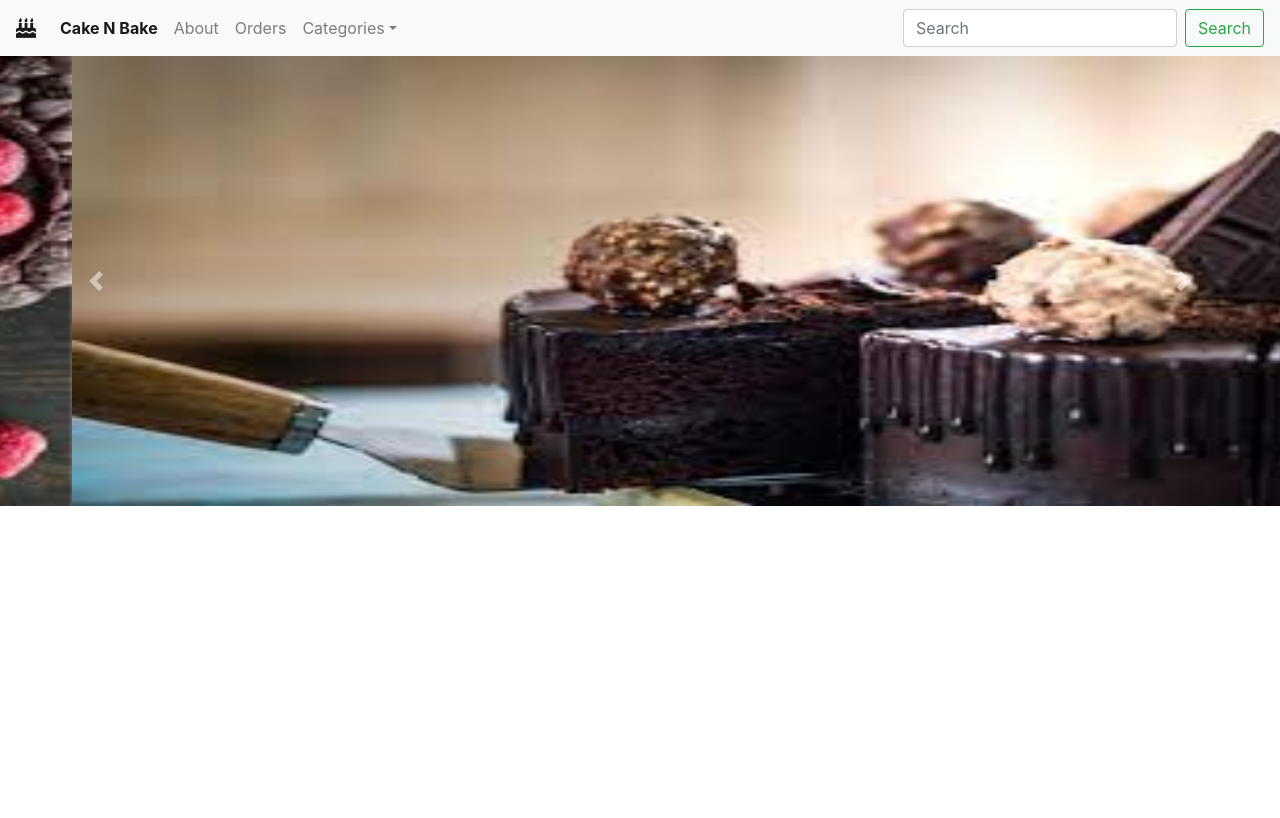
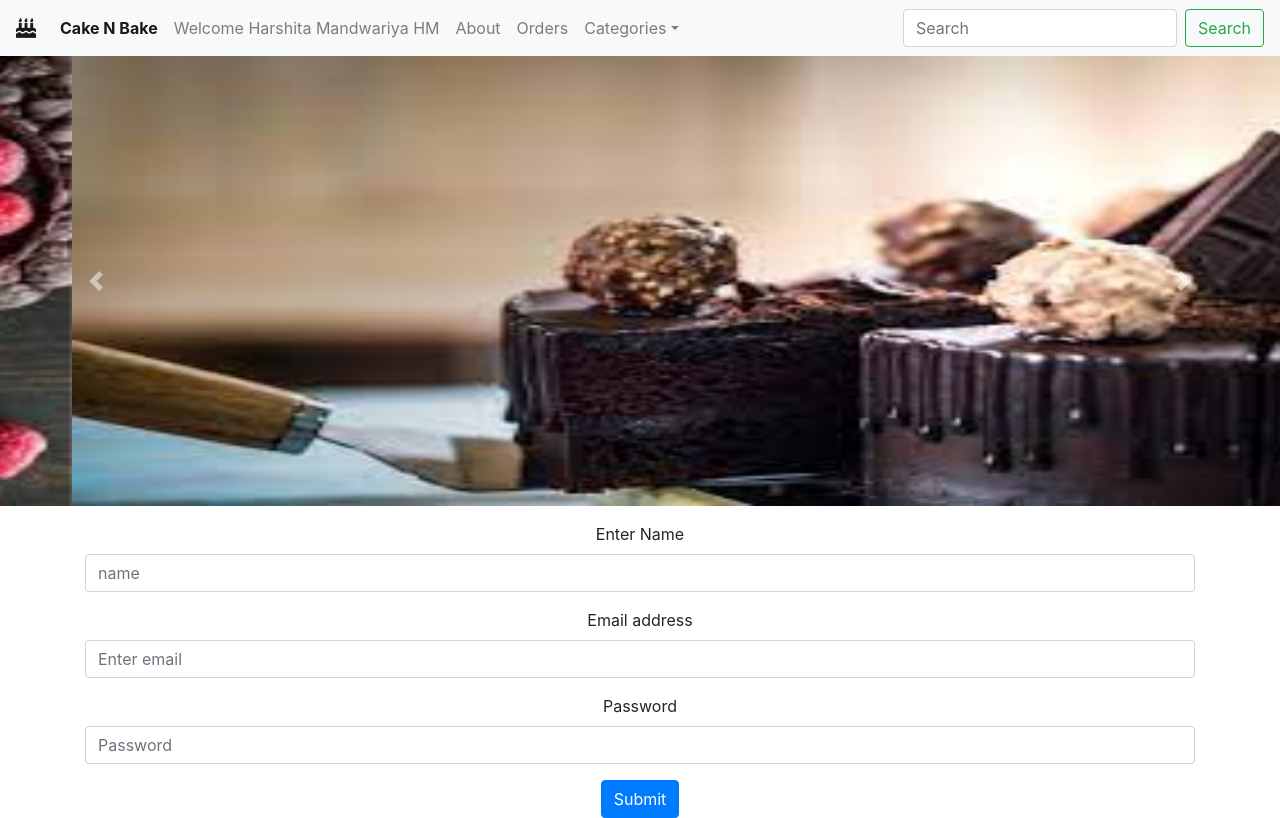
Before and after one commit to harshitaMandwariya123/react-cake-project, a React (Create React App) app: page /signup in a window 1280 px wide. Built offline with nearby package versions, Linux system fonts and the light colour scheme.

Commit message:
signup form

```diff
--- a/src/App.js
+++ b/src/App.js
@@ -1,12 +1,20 @@
 import './App.css';
-import Navbar from "./Navbar";
-import Slider from "./Slider";
+import Navbar from "./components/Navbar";
+import Signup from './components/Signup';
+import Slider from "./components/Slider";
+
+
+var data = {
+  shopName : "Cake N Bake"
+}
 
 function App() {
+
   return (
     <div className="App">
-      <Navbar/>
+      <Navbar  details={data}>HM</Navbar>
       <Slider/>
+      <Signup/>
     </div>
   );
 }
--- a/src/Navbar.js
+++ /dev/null
@@ -1,40 +0,0 @@
-let Navbar = () => {
-    return (
-        <nav class="navbar navbar-expand-lg navbar-light bg-light">
-        <a class="navbar-brand" href="#"><i class="fa fa-birthday-cake" aria-hidden="true"></i></a>
-        <button class="navbar-toggler" type="button" data-toggle="collapse" data-target="#navbarSupportedContent" aria-controls="navbarSupportedContent" aria-expanded="false" aria-label="Toggle navigation">
-          <span class="navbar-toggler-icon"></span>
-        </button>
-
-        <div class="collapse navbar-collapse" id="navbarSupportedContent">
-          <ul class="navbar-nav mr-auto">
-            <li class="nav-item active">
-              <a class="nav-link" href="#"><b>Cake N Bake</b><span class="sr-only">(current)</span></a>
-            </li>
-            <li class="nav-item">
-              <a class="nav-link" href="#">About</a>
-            </li>
-            <li class="nav-item">
-              <a class="nav-link" href="#">Orders</a>
-            </li>
-            <li class="nav-item dropdown">
-              <a class="nav-link dropdown-toggle" href="#" id="navbarDropdown" role="button" data-toggle="dropdown" aria-haspopup="true" aria-expanded="false">
-                Categories
-              </a>
-              <div class="dropdown-menu" aria-labelledby="navbarDropdown">
-                <a class="dropdown-item" href="#">Birthdays</a>
-                <a class="dropdown-item" href="#">Anniversarys</a>
-                <a class="dropdown-item" href="#">Other</a>
-              </div>
-            </li>
-          </ul>
-          <form class="form-inline my-2 my-lg-0">
-            <input class="form-control mr-sm-2" type="search" placeholder="Search" aria-label="Search"/>
-            <button class="btn btn-outline-success my-2 my-sm-0" type="submit">Search</button>
-          </form>
-        </div>
-      </nav>
-    );
-}
-
-export default Navbar;
--- a/src/Slider.js
+++ /dev/null
@@ -1,29 +0,0 @@
-import "./slider.css";
-
-let Slider = () => {
-    return (
-        <div id="carouselExampleControls" class="carousel slide" data-ride="carousel">
-        <div class="carousel-inner">
-          <div class="carousel-item active">
-            <img src="/one.jpeg" class="d-block w-100 Coursel-img" alt="one.jpeg"/>
-          </div>
-          <div class="carousel-item">
-            <img src="/two.jpeg" class="d-block w-100 Coursel-img" alt="two.jpeg"/>
-          </div>
-          <div class="carousel-item">
-            <img src="/three.jpeg" class="d-block w-100 Coursel-img" alt="three.jpeg"/>
-          </div>
-        </div>
-        <a class="carousel-control-prev" href="#carouselExampleControls" role="button" data-slide="prev">
-          <span class="carousel-control-prev-icon" aria-hidden="true"></span>
-          <span class="sr-only">Previous</span>
-        </a>
-        <a class="carousel-control-next" href="#carouselExampleControls" role="button" data-slide="next">
-          <span class="carousel-control-next-icon" aria-hidden="true"></span>
-          <span class="sr-only">Next</span>
-        </a>
-      </div>
-    )
-}
-
-export default Slider;
--- /dev/null
+++ b/src/components/Navbar.js
@@ -0,0 +1,54 @@
+let Navbar = (props) => {
+    let name = "Harshita Mandwariya";
+    let getTargetValue;
+
+    let onClickEvent = (event) => {
+      event.preventDefault();
+    }
+
+    let getSearchText = (event) => {
+      getTargetValue = event.target.value;
+    }
+
+    return (
+        <nav className="navbar navbar-expand-lg navbar-light bg-light">
+        <a className="navbar-brand" href="#"><i className="fa fa-birthday-cake" aria-hidden="true"></i></a>
+        <button className="navbar-toggler" type="button" data-toggle="collapse" data-target="#navbarSupportedContent" aria-controls="navbarSupportedContent" aria-expanded="false" aria-label="Toggle navigation">
+          <span className="navbar-toggler-icon"></span>
+        </button>
+
+        <div className="collapse navbar-collapse" id="navbarSupportedContent">
+          <ul className="navbar-nav mr-auto">
+            <li className="nav-item active">
+              <a className="nav-link" href="#"><b>{props.details.shopName}</b><span className="sr-only">(current)</span></a>
+            </li>
+            <li className="nav-item">
+              <a className="nav-link">Welcome {name} {props.children}</a>
+            </li>
+            <li className="nav-item">
+              <a className="nav-link" href="#">About</a>
+            </li>
+            <li className="nav-item">
+              <a className="nav-link" href="#">Orders</a>
+            </li>
+            <li className="nav-item dropdown">
+              <a className="nav-link dropdown-toggle" href="#" id="navbarDropdown" role="button" data-toggle="dropdown" aria-haspopup="true" aria-expanded="false">
+                Categories
+              </a>
+              <div className="dropdown-menu" aria-labelledby="navbarDropdown">
+                <a className="dropdown-item" href="#">Birthdays</a>
+                <a className="dropdown-item" href="#">Anniversarys</a>
+                <a className="dropdown-item" href="#">Other</a>
+              </div>
+            </li>
+          </ul>
+          <form className="form-inline my-2 my-lg-0">
+            <input className="form-control mr-sm-2" type="search" placeholder="Search" aria-label="Search" onChange={getSearchText}/>
+            <button className="btn btn-outline-success my-2 my-sm-0" type="submit" onClick={onClickEvent}>Search</button>
+          </form>
+        </div>
+      </nav>
+    );
+}
+
+export default Navbar;
--- /dev/null
+++ b/src/components/Signup.js
@@ -0,0 +1,91 @@
+import {Component} from "react"
+
+class Signup extends Component {
+	constructor(props) {
+		super(props)
+		this.emailError="";
+		this.state={
+            name:"",
+			email:"",
+			password:"",
+		}
+	}
+
+    changeNameHandler = (event) => {
+		this.setState({
+			name:event.target.value
+		})
+	}
+
+	changeEmailHandler = (event)=> {
+		this.emailError=""
+		this.setState({
+			email:event.target.value
+		})
+	}
+
+	changePasswordHandler = (event) => {
+		this.setState({
+			password:event.target.value
+		})
+	}
+
+	onSubmitHandler = (event) => {
+		event.preventDefault();
+        this.emailError="";
+		var inputEmail=this.state.email
+		var pattern = new RegExp(/^(("[\w-\s]+")|([\w-]+(?:\.[\w-]+)*)|("[\w-\s]+")([\w-]+(?:\.[\w-]+)*))(@((?:[\w-]+\.)*\w[\w-]{0,66})\.([a-z]{2,6}(?:\.[a-z]{2})?)$)|(@\[?((25[0-5]\.|2[0-4][0-9]\.|1[0-9]{2}\.|[0-9]{1,2}\.))((25[0-5]|2[0-4][0-9]|1[0-9]{2}|[0-9]{1,2})\.){2}(25[0-5]|2[0-4][0-9]|1[0-9]{2}|[0-9]{1,2})\]?$)/i);
+
+		if(!inputEmail){
+			this.emailError="Email is required Field"
+		}else if(!pattern.test(inputEmail)){
+			this.emailError="Invalid Email Format"
+		}
+
+		this.setState({
+			emailError:this.emailError
+		})
+	}
+
+	render(){
+		return(
+            <form className="container mt-3" onSubmit={this.onSubmitHandler}>
+                <div className="form-group">
+                    <label htmlFor="name">Enter Name</label>
+                    <input type="name"
+                        className="form-control"
+                        id="name" placeholder="name"
+                        value={this.state.name}
+                        onChange={this.changeNameHandler}
+                    />
+                </div>
+                <div className="form-group">
+                    <label htmlFor="email">Email address</label>
+                    <input type="text"
+                        className="form-control"
+                        id="email" aria-describedby="emailHelp"
+                        placeholder="Enter email"
+                        value={this.state.email}
+                        onChange={this.changeEmailHandler}
+                    />
+                    {this.emailError && <small id="emailError" className="form-text form-error">{this.emailError}</small>}
+                </div>
+                <div className="form-group">
+                    <label htmlFor="password">Password</label>
+                    <input
+                        type="password"
+                        className="form-control"
+                        id="password"
+                        placeholder="Password"
+                        value={this.state.password}
+                        onChange={this.changePasswordHandler}
+                    />
+                </div>
+                <button type="submit" className="btn btn-primary">Submit</button>
+            </form>
+		)
+	}
+
+}
+
+export default Signup;
--- /dev/null
+++ b/src/components/Slider.js
@@ -0,0 +1,29 @@
+import "../assests/slider.css";
+
+let Slider = () => {
+    return (
+        <div id="carouselExampleControls" className="carousel slide" data-ride="carousel">
+        <div className="carousel-inner">
+          <div className="carousel-item active">
+            <img src="/one.jpeg" className="d-block w-100 Coursel-img" alt="one.jpeg"/>
+          </div>
+          <div className="carousel-item">
+            <img src="/two.jpeg" className="d-block w-100 Coursel-img" alt="two.jpeg"/>
+          </div>
+          <div className="carousel-item">
+            <img src="/three.jpeg" className="d-block w-100 Coursel-img" alt="three.jpeg"/>
+          </div>
+        </div>
+        <a className="carousel-control-prev" href="#carouselExampleControls" role="button" data-slide="prev">
+          <span className="carousel-control-prev-icon" aria-hidden="true"></span>
+          <span className="sr-only">Previous</span>
+        </a>
+        <a className="carousel-control-next" href="#carouselExampleControls" role="button" data-slide="next">
+          <span className="carousel-control-next-icon" aria-hidden="true"></span>
+          <span className="sr-only">Next</span>
+        </a>
+      </div>
+    )
+}
+
+export default Slider;
```
Also changed, not shown: src/assests/slider.css (renamed from src/slider.css).
